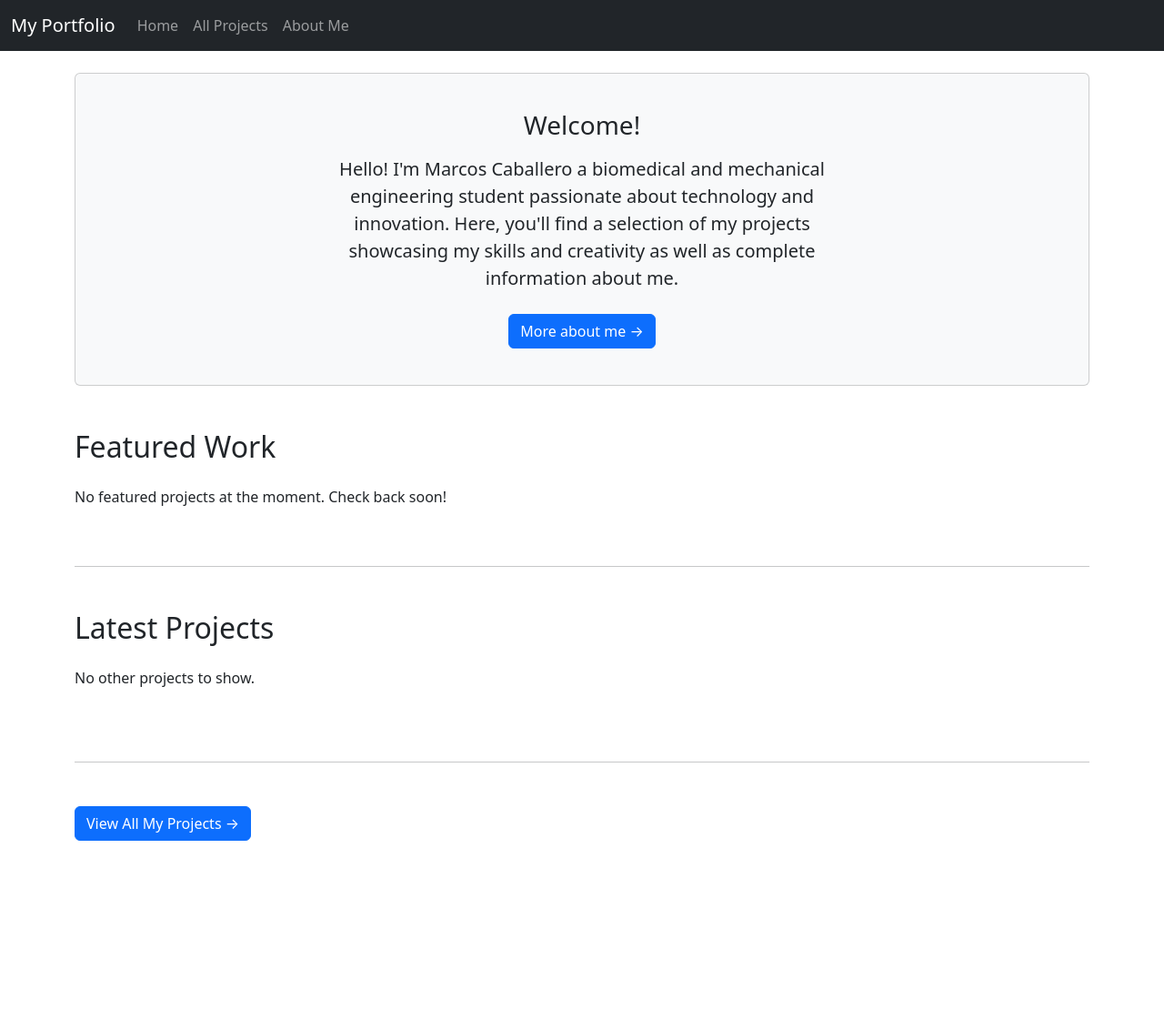
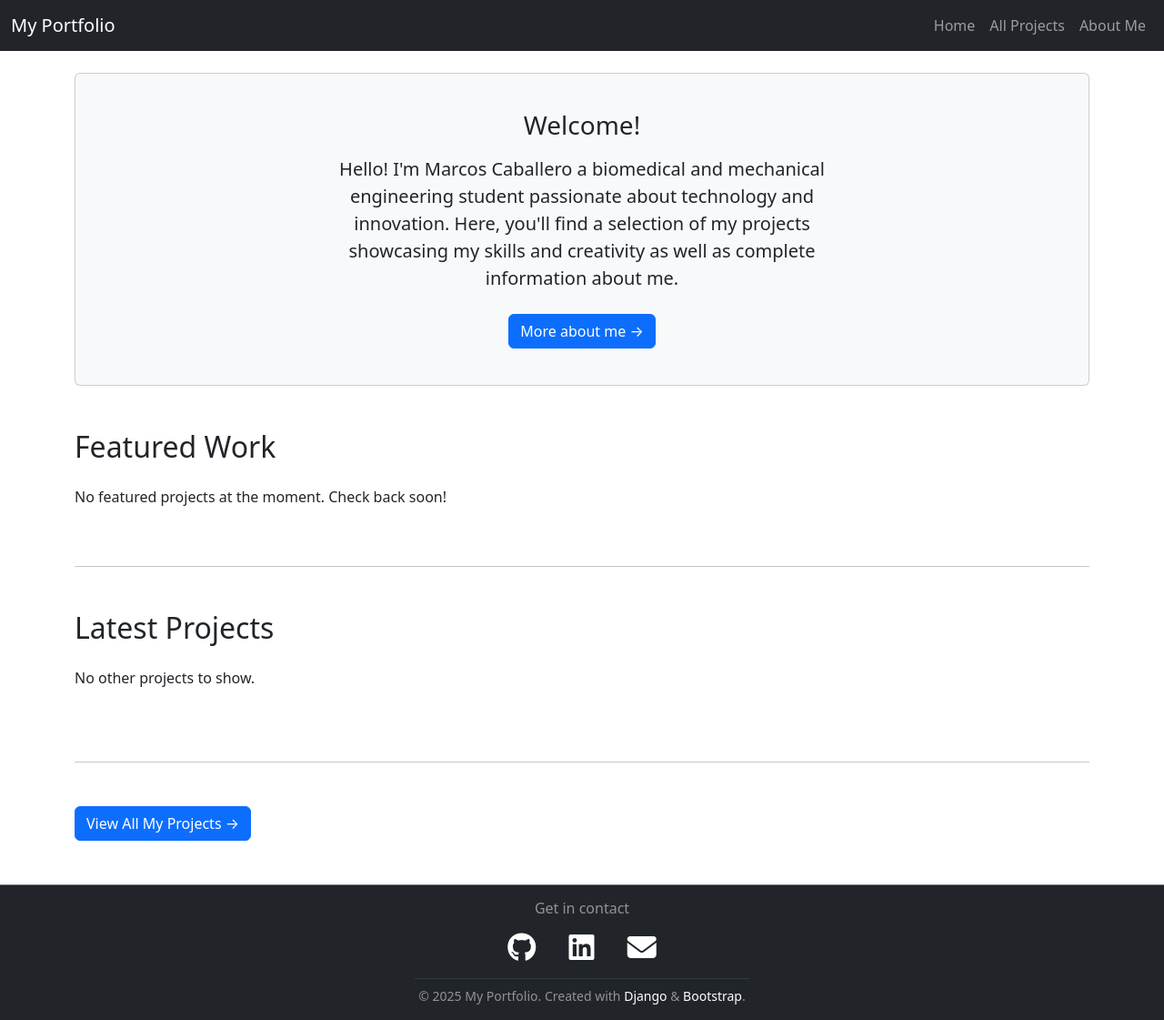
Before and after one commit to marcos-caballeronieto/my-web-portfolio, a Django app: page / in a window 1280 px wide. Shown: the whole page at 91% size. Before the commit the page ends 924 px from the top, so only its background shows below. Run offline with Django 5.2, Linux system fonts and the light colour scheme; data that the repository does not hold is empty.

Commit message:
feat: Added footer with links to Linkedin, Github and Mail

```diff
--- a/templates/base.html
+++ b/templates/base.html
@@ -1,7 +1,8 @@
 <!DOCTYPE html>
-<html>
+<html lang="en">
 <head>
-
+    <meta charset="UTF-8">
+    <meta name="viewport" content="width=device-width, initial-scale=1.0">
     <title>My Web Portfolio</title>
 
     {% block extra_styles %}
@@ -9,8 +10,24 @@
 
     <link href="https://cdn.jsdelivr.net/npm/bootstrap@5.3.3/dist/css/bootstrap.min.css" rel="stylesheet" integrity="sha384-QWTKZyjpPEjISv5WaRU9OFeRpok6YctnYmDr5pNlyT2bRjXh0JMhjY6hW+ALEwIH" crossorigin="anonymous">
 
+    <link rel="stylesheet" href="https://cdnjs.cloudflare.com/ajax/libs/font-awesome/6.5.1/css/all.min.css">
+
+    <style>
+        /* Hace que los iconos suban y cambien de color al pasar el ratón */
+        .social-icon {
+            transition: transform 0.3s ease, color 0.3s ease;
+            display: inline-block;
+        }
+
+        .social-icon:hover {
+            transform: translateY(-5px); /* Flota hacia arriba */
+            color: #0d6efd !important;   /* Cambia a azul Bootstrap */
+        }
+    </style>
+
 </head>
-<body>
+
+<body class="d-flex flex-column min-vh-100">
 
     <nav class="navbar navbar-expand-lg navbar-dark bg-dark">
         <div class="container-fluid">
@@ -21,8 +38,7 @@
             </button>
 
             <div class="collapse navbar-collapse" id="navbarNav">
-                <ul class="navbar-nav">
-                    <li class="nav-item">
+                <ul class="navbar-nav ms-auto"> <li class="nav-item">
                         <a class="nav-link" href="{% url 'home' %}">Home</a>
                     </li>
                     <li class="nav-item">
@@ -33,16 +49,50 @@
                     </li>
                 </ul>
             </div>
-
         </div>
     </nav>
 
-    <main class="container my-4">
+    <div class="container mt-4 flex-grow-1">
         {% block content %}
         {% endblock %}
-    </main>
+    </div>
 
-    <script src="https://cdn.jsdelivr.net/npm/bootstrap@5.3.8/dist/js/bootstrap.bundle.min.js" integrity="sha384-FKyoEForCGlyvwx9Hj09JcYn3nv7wiPVlz7YYwJrWVcXK/BmnVDxM+D2scQbITxI" crossorigin="anonymous"></script>
+    <footer class="bg-dark text-white py-3 mt-5 border-top border-secondary">
+        <div class="container text-center">
+
+            <div class="row justify-content-center">
+                <div class="col-md-8">
+
+                    <h6 class="mb-3 fw-light text-white-50">Get in contact</h6>
+
+                    <div class="mb-3">
+                        <a href="https://github.com/marcos-caballeronieto" target="_blank" class="text-white text-decoration-none mx-3 social-icon">
+                            <i class="fab fa-github fa-2x"></i>
+                        </a>
+
+                        <a href="https://linkedin.com/in/marcos-caballero-7a1656327/" target="_blank" class="text-white text-decoration-none mx-3 social-icon">
+                            <i class="fab fa-linkedin fa-2x"></i>
+                        </a>
+
+                        <a href="mailto:marcos.caballeronieto@gmail.com" class="text-white text-decoration-none mx-3 social-icon">
+                            <i class="fas fa-envelope fa-2x"></i>
+                        </a>
+                    </div>
+
+                    <hr class="border-secondary my-2 w-50 mx-auto">
+
+                    <div class="small text-white-50 mt-2">
+                        &copy; 2025 My Portfolio. Created with
+                        <span class="text-white">Django</span> &
+                        <span class="text-white">Bootstrap</span>.
+                    </div>
+                </div>
+            </div>
+
+        </div>
+    </footer>
+
+    <script src="https://cdn.jsdelivr.net/npm/bootstrap@5.3.3/dist/js/bootstrap.bundle.min.js" integrity="sha384-YvpcrYf0tY3lHB60NNkmXc5s9fDVZLESaAA55NDzOxhy9GkcIdslK1eN7N6jIeHz" crossorigin="anonymous"></script>
 
 </body>
 </html>
```
